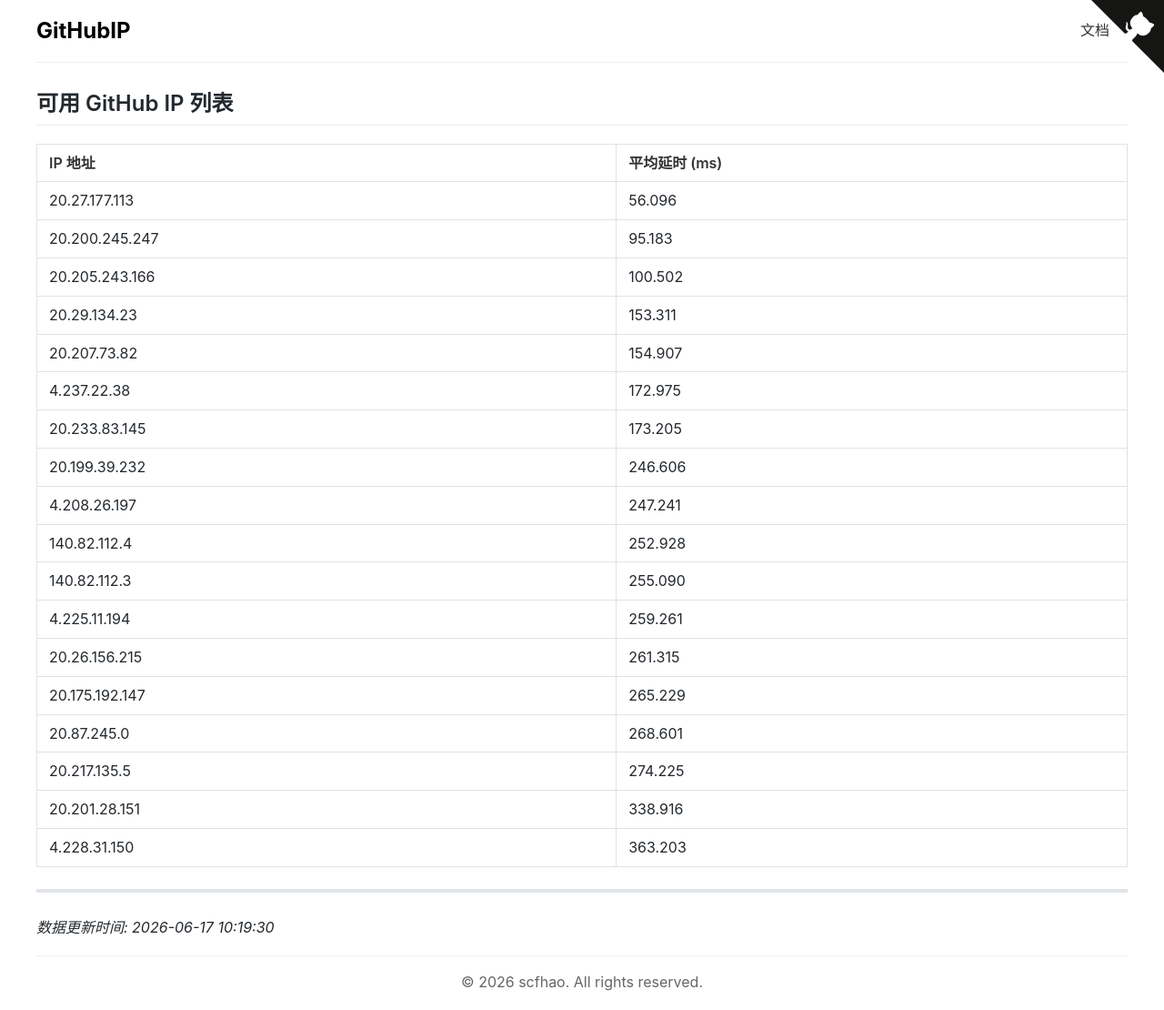
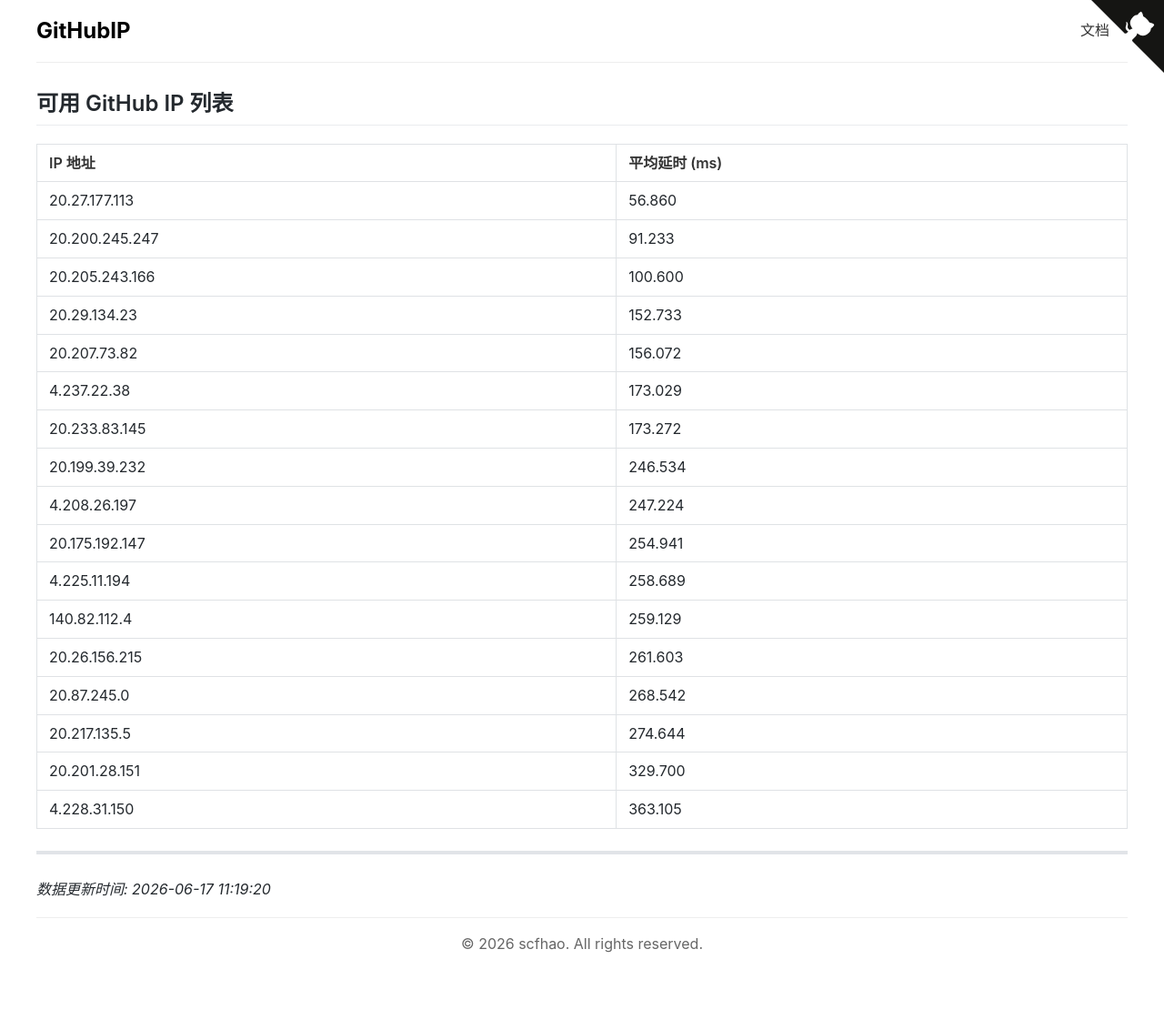
Before and after one commit to scfhao/GitHubIP, a Jekyll site: the page built from index.md, in a window 1280 px wide. Shown: the whole page at 91% size. Built offline with Jekyll 4.4.1, drawn with Linux system fonts in a browser that asks for light colours; after the commit the page ends 1068 px from its top, so only the background shows below that.

Commit message:
自动脚本执行 - 2026-06-17 11:19:20

```diff
--- a/index.md
+++ b/index.md
@@ -1,32 +1,31 @@
 ---
 layout: home
 title: GitHub IP 列表
-date: 2026-06-17 10:19:30
+date: 2026-06-17 11:19:20
 ---
 
 ## 可用 GitHub IP 列表
 
 | IP 地址 | 平均延时 (ms) |
 |---------|--------------|
-| 20.27.177.113 | 56.096 |
-| 20.200.245.247 | 95.183 |
-| 20.205.243.166 | 100.502 |
-| 20.29.134.23 | 153.311 |
-| 20.207.73.82 | 154.907 |
-| 4.237.22.38 | 172.975 |
-| 20.233.83.145 | 173.205 |
-| 20.199.39.232 | 246.606 |
-| 4.208.26.197 | 247.241 |
-| 140.82.112.4 | 252.928 |
-| 140.82.112.3 | 255.090 |
-| 4.225.11.194 | 259.261 |
-| 20.26.156.215 | 261.315 |
-| 20.175.192.147 | 265.229 |
-| 20.87.245.0 | 268.601 |
-| 20.217.135.5 | 274.225 |
-| 20.201.28.151 | 338.916 |
-| 4.228.31.150 | 363.203 |
+| 20.27.177.113 | 56.860 |
+| 20.200.245.247 | 91.233 |
+| 20.205.243.166 | 100.600 |
+| 20.29.134.23 | 152.733 |
+| 20.207.73.82 | 156.072 |
+| 4.237.22.38 | 173.029 |
+| 20.233.83.145 | 173.272 |
+| 20.199.39.232 | 246.534 |
+| 4.208.26.197 | 247.224 |
+| 20.175.192.147 | 254.941 |
+| 4.225.11.194 | 258.689 |
+| 140.82.112.4 | 259.129 |
+| 20.26.156.215 | 261.603 |
+| 20.87.245.0 | 268.542 |
+| 20.217.135.5 | 274.644 |
+| 20.201.28.151 | 329.700 |
+| 4.228.31.150 | 363.105 |
 
 ---
 
-*数据更新时间: 2026-06-17 10:19:30*
+*数据更新时间: 2026-06-17 11:19:20*
```
